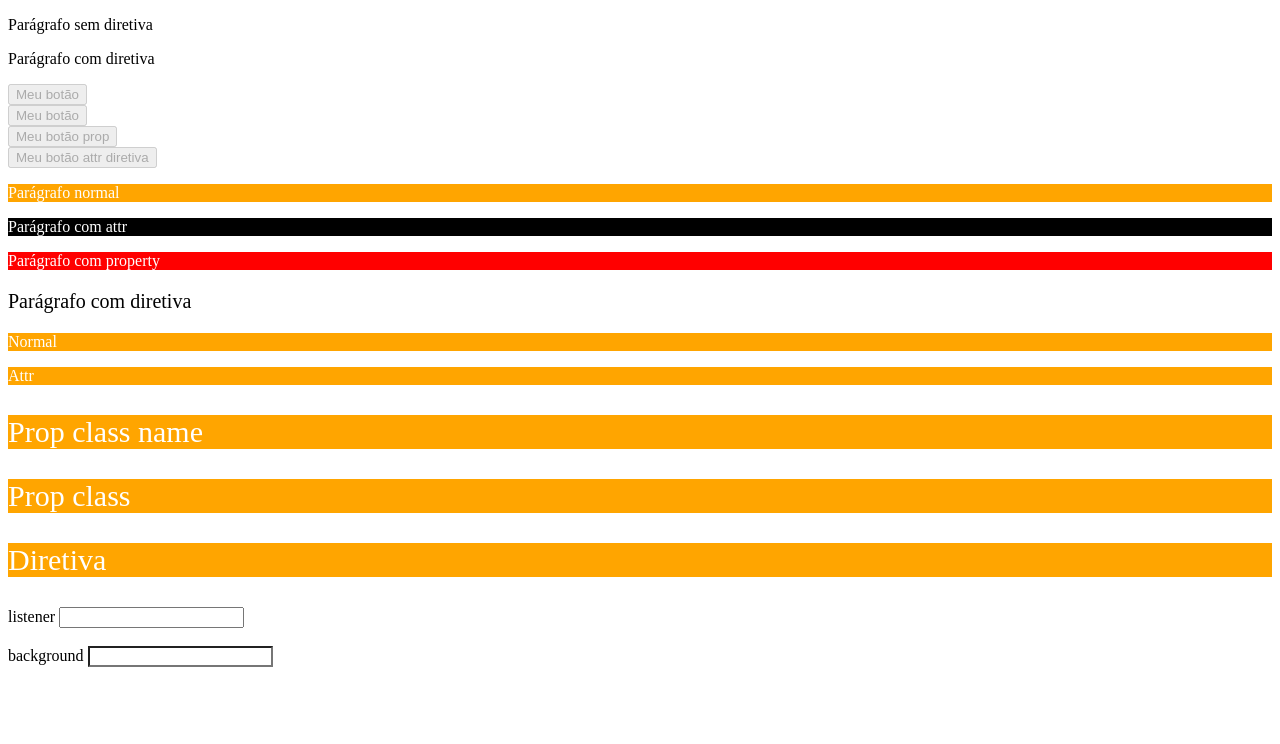
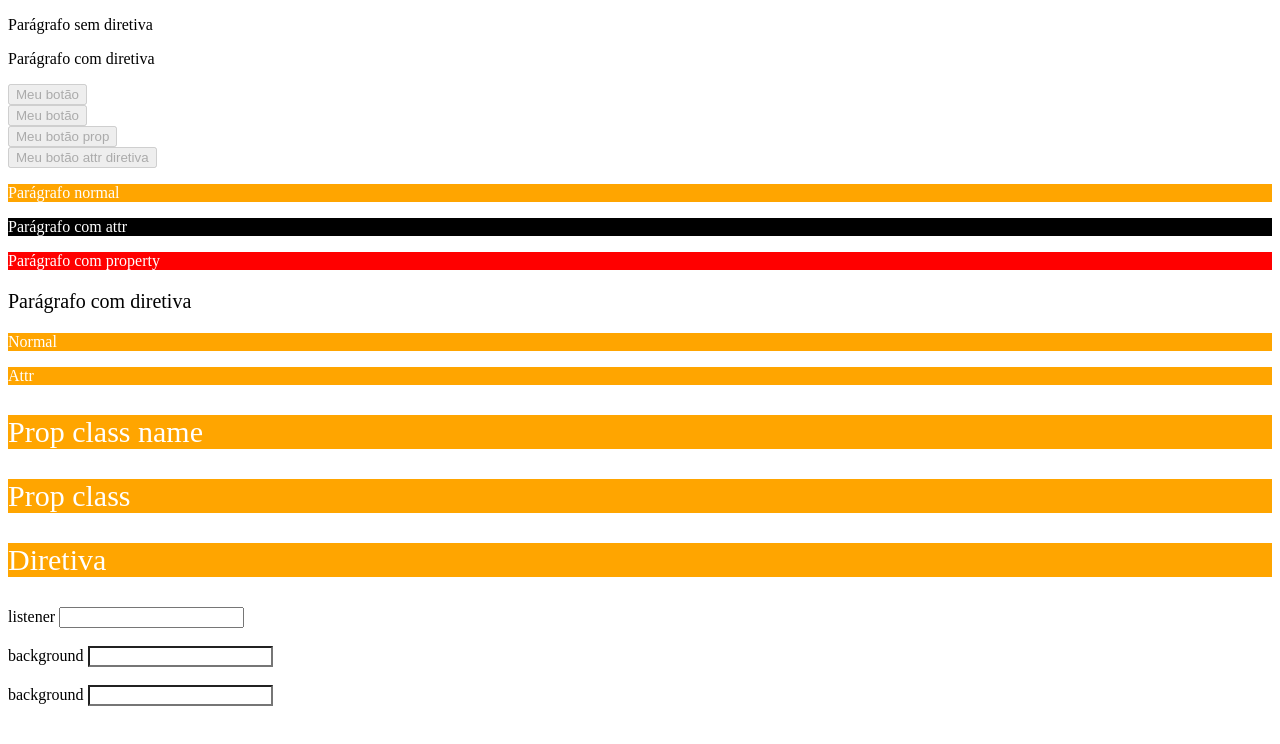
Before and after one commit to thiago-desenv/fundamentos-angular-v17, an Angular app: page / in a window 1280 px wide. Shown: the top 744 px of the page. Built offline with nearby package versions, Linux system fonts and the light colour scheme.

Commit message:
Usado alias com input na passagem de valores

```diff
--- a/src/app/app.component.html
+++ b/src/app/app.component.html
@@ -23,7 +23,11 @@
 <br>
 <br>
 <span>background </span>
-<input appInputBackgroundDirective="blue" textColor="white" />
+<input appInputBackgroundDirective bgColor="blue" tColor="white"/>
+<br>
+<br>
+<span>background </span>
+<input appInputBackgroundDirective bgColor="red" tColor="white"/>
 <!-- <input type="text" #meuInput ngModel />
 
 Valor: {{ meuInput.value }} -->
--- a/src/app/directives/input-background.directive.directive.ts
+++ b/src/app/directives/input-background.directive.directive.ts
@@ -4,8 +4,8 @@ import { Directive, HostBinding, HostListener, Input } from '@angular/core';
   selector: '[appInputBackgroundDirective]'
 })
 export class InputBackgroundDirectiveDirective {
-  @Input() appInputBackgroundDirective: string = 'white';
-  @Input() textColor: string = 'black';
+  @Input('bgColor') appInputBackgroundDirective: string = 'white';
+  @Input('tColor') textColor: string = 'black';
 
   @HostBinding('style.background-color') backgroundColor = 'transparent';
   @HostBinding('style.color') color: string = '';
```
